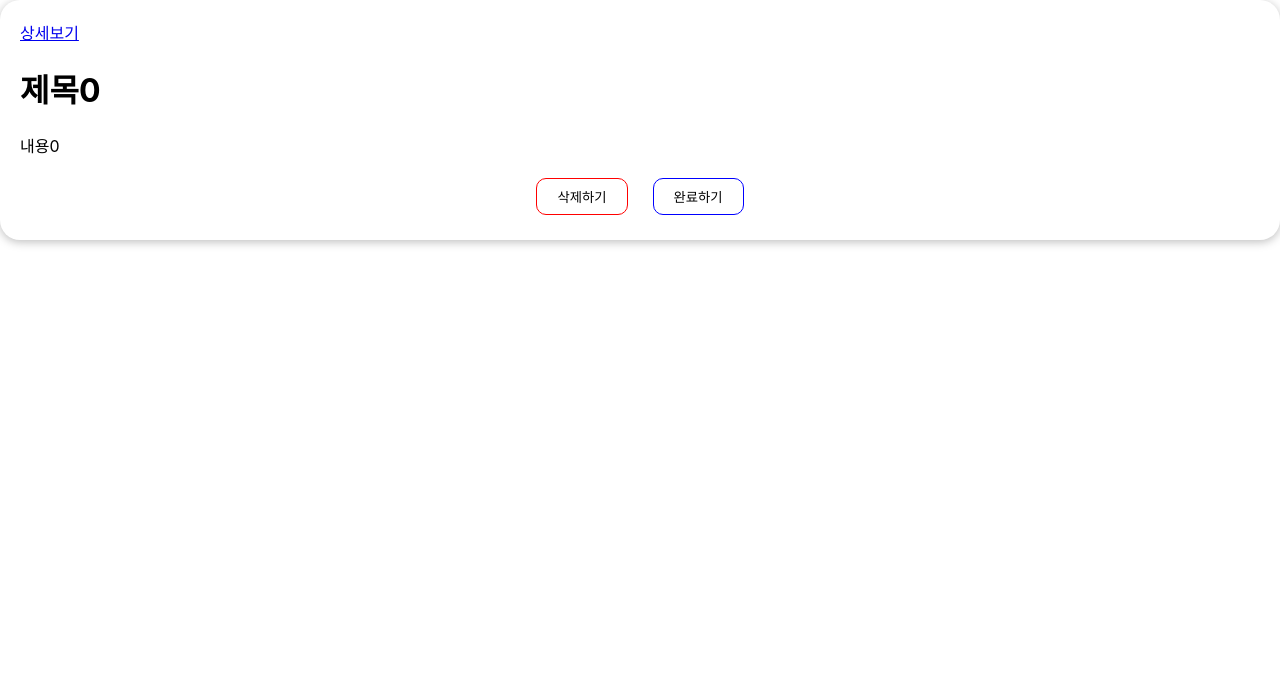
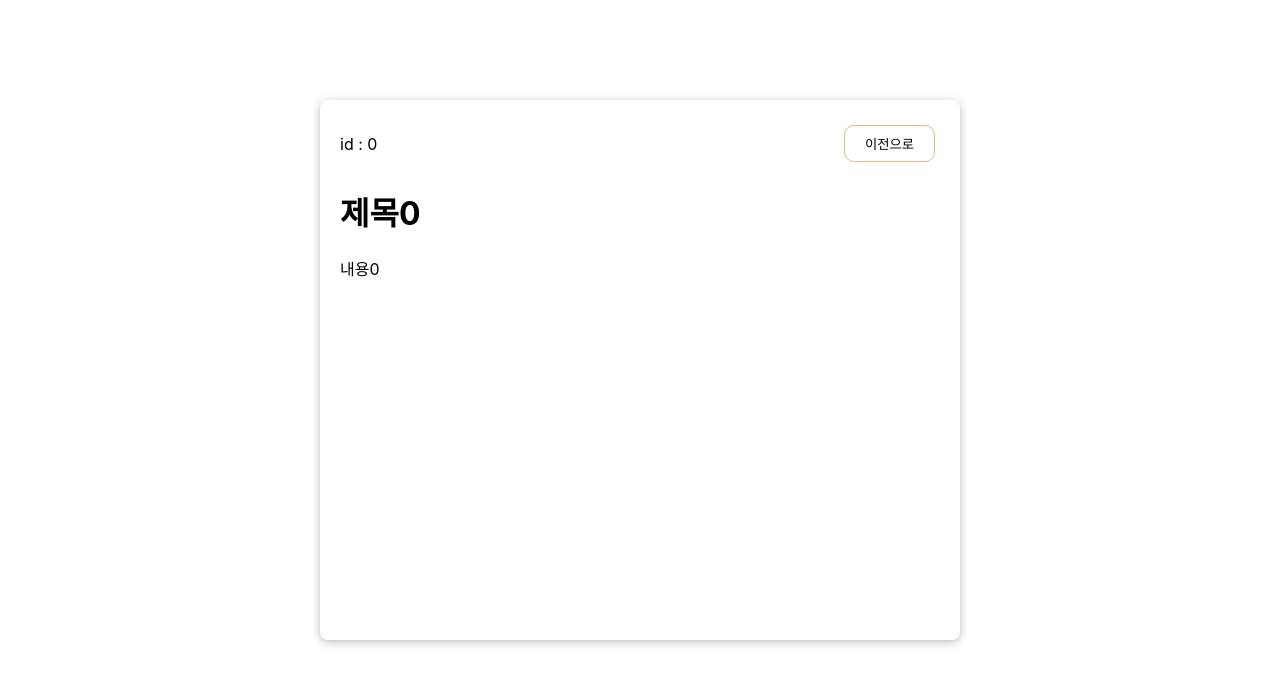
Before and after one commit to mugyeol/react-todo-list, a React (Create React App) app: page /0 in a window 1280 px wide. Shown: the top 684 px of the page. Built offline with nearby package versions, Linux system fonts and the light colour scheme.

Commit message:
release : v2

```diff
--- a/src/component/UI/Card.js
+++ b/src/component/UI/Card.js
@@ -1,26 +1,13 @@
-import React from "react";
+
 import styled from "styled-components";
 
-const Card = (props) => {
-  return (
-    <StCard
-      borderColor={props.borderColor}
-      backgroundColor={props.backgroundColor}
-      margin={props.margin}
-    >
-      {props.children}
-    </StCard>
-  );
-};
-
-export default Card;
 
 export const StCard = styled.div`
   border: 1px solid
-    ${({ borderColor }) => (borderColor === undefined ? "none" : borderColor)};
+    ${({ borderColor }) => borderColor||"none"};
   box-shadow: 0px 2px 10px rgba(0, 0, 0, 0.26);
   background-color: ${({ backgroundColor }) => backgroundColor};
-  border-radius:20px;
+  border-radius: 8px;
   padding: 20px;
-  margin-top:  ${({ margin }) => (margin === undefined ? "20px" : margin)};
+  margin-top:  ${({ margin }) => margin||"20px"};
 `;
--- a/src/component/addTodo/AddTodo.js
+++ b/src/component/addTodo/AddTodo.js
@@ -1,8 +1,8 @@
-import React, { useEffect, useState } from "react";
+import React, { useState } from "react";
 import Button from "../UI/Button";
-import Card from "../UI/Card";
+import { StCard } from "../UI/Card";
 import nextId from "react-id-generator";
-import { useDispatch, useSelector } from "react-redux";
+import { useDispatch } from "react-redux";
 import { addTodo } from "../../redux/modules/todos";
 import styled from "styled-components";
 
@@ -15,6 +15,10 @@ const AddTodo = () => {
   });
   const id = nextId();
   const dispatch = useDispatch();
+  const onChangeHandler = (e) => {
+    const { name, value } = e.target;
+    setTodo({ ...todo, [name]: value });
+  };
   const onSubmitHandler = (e) => {
     e.preventDefault();
     if (todo.title.trim() === "") return;
@@ -26,13 +30,9 @@ const AddTodo = () => {
       id: 0,
     });
   };
-  const onChangeHandler = (e) => {
-    const { name, value } = e.target;
-    setTodo({ ...todo, [name]: value });
-  };
 
   return (
-    <Card backgroundColor="#eee">
+    <StCard backgroundColor="#eee">
       <StFormContainer onSubmit={onSubmitHandler}>
         <label>제목 : </label>
         <input
@@ -43,11 +43,9 @@ const AddTodo = () => {
         />
         <label>내용 : </label>
         <input onChange={onChangeHandler} name="content" value={todo.content} />
-        <Button  type="submit">
-          추가하기
-        </Button>
+        <Button type="submit">추가하기</Button>
       </StFormContainer>
-    </Card>
+    </StCard>
   );
 };
 
@@ -56,7 +54,6 @@ const StFormContainer = styled.form`
   display: flex;
   align-items: center;
   gap: 20px;
-
   input {
     outline: none;
     border: none;
--- a/src/component/header/Header.js
+++ b/src/component/header/Header.js
@@ -1,15 +1,15 @@
 import React from "react";
 import styled from "styled-components";
-import Card, { StCard } from "../UI/Card";
+import { StCard } from "../UI/Card";
 
 const Header = () => {
   return (
-    <Card>
+    <StCard>
       <StContainer>
         <div>TodoList</div>
         <div>React</div>
       </StContainer>
-    </Card>
+    </StCard>
   );
 };
 
@@ -19,16 +19,3 @@ const StContainer = styled.div`
   justify-content: space-between;
   align-items: center;
 `;
-// const StHeaderCard = styled(StCard)`
-
-// margin:30px
-// `
-// const StContainer = styled.div`
-// border: 1px solid #ddd;
-// height: 60px;
-// display: flex;
-// justify-content: space-between;
-// align-items: center;
-// padding: 0 20px;
-// margin-bottom: 24px;
-// `;
--- a/src/component/pages/Detail.js
+++ b/src/component/pages/Detail.js
@@ -1,23 +1,45 @@
 import React, { useEffect } from "react";
 import { useDispatch, useSelector } from "react-redux";
-import { useParams } from "react-router-dom";
+import {  useNavigate, useParams } from "react-router-dom";
+import styled from "styled-components";
 import { getTodoById } from "../../redux/modules/todos";
-import Todo from "../todo/Todo";
+import  { StCard } from "../UI/Card";
+import Button from "../UI/Button"
 
 const Detail = () => {
   const dispatch = useDispatch();
   const todo = useSelector((state) => state.todos.todo);
-  const {id} = useParams();
+  const { id } = useParams();
+  const navigate = useNavigate()
 
   useEffect(() => {
     dispatch(getTodoById(id));
-  },[dispatch,id]);
+  }, [dispatch, id]);
 
   return (
-    <div>
-      <Todo key={todo.id} todo={todo} />
-    </div>
+    <StWrapper>
+      <StContainer>
+        <span>id : {todo.id}</span>
+        <Button onClick={()=>navigate("/")}>이전으로</Button>
+      </StContainer>
+      <div>
+        <h1>{todo.title}</h1>
+        <p>{todo.content}</p>
+      </div>
+    </StWrapper>
   );
 };
 
 export default Detail;
+const StWrapper = styled(StCard)`
+  width: 600px;
+  height: 500px;
+  margin: 100px auto;
+`;
+const StContainer = styled.div`
+  display: flex;
+  justify-content: space-between;
+  align-items: center;
+
+
+`
--- a/src/component/todo/Todo.js
+++ b/src/component/todo/Todo.js
@@ -1,15 +1,14 @@
-import React, { Fragment } from "react";
+import React from "react";
 import { useDispatch } from "react-redux";
 import { Link } from "react-router-dom";
 import styled from "styled-components";
 import { completeTodo, deleteTodo } from "../../redux/modules/todos";
 import Button from "../UI/Button";
-import Card from "../UI/Card";
+import  { StCard } from "../UI/Card";
 
 const Todo = ({ todo }) => {
   const dispatch = useDispatch();
   const deleteTodoHandler = () => {
-    console.log("todo.id", todo.id);
     dispatch(deleteTodo(todo.id));
   };
   const completeTodoHandler = () => {
@@ -17,8 +16,8 @@ const Todo = ({ todo }) => {
   };
 
   return (
-    <Card margin="none">
-      <Link to={`/${todo.id}`}>상세보기</Link>
+    <StContainer margin="none">
+      <Link className="link" to={`/${todo.id}`}>상세보기</Link>
       <h1>{todo.title}</h1>
       <p>{todo.content}</p>
       <StBtnWrapper>
@@ -29,26 +28,19 @@ const Todo = ({ todo }) => {
           {todo.isDone ? "취소하기" : "완료하기"}
         </Button>
       </StBtnWrapper>
-    </Card>
+    </StContainer>
   );
 };
 
 export default Todo;
+const StContainer = styled(StCard)`
+  .link{
+    text-decoration: none;
+  }
 
+`
 const StBtnWrapper = styled.div`
   display: flex;
   justify-content: center;
   gap: 15px;
 `;
-
-// .complete{
-//    border: 1px solid #2A3990;
-// }
-// .delete {
-//   border: 1px solid red;
-// }
-// .delete:hover{
-//   background: red;
-//   border-color: red;
-//   color: white;
-// }
--- a/src/component/todo/TodoList.js
+++ b/src/component/todo/TodoList.js
@@ -1,35 +1,32 @@
 import React, { Fragment } from "react";
 import { useSelector } from "react-redux";
 import styled from "styled-components";
-import Card from "../UI/Card";
+import {StCard} from "../UI/Card";
 import Todo from "./Todo";
 
 const TodoList = () => {
   const todos = useSelector((state) => state.todos.todos);
-  console.log("todos", todos);
   const workingList = todos.filter((el) => !el.isDone);
-  console.log("workingList", workingList);
   const doneList = todos.filter((el) => el.isDone);
-  console.log("doneList", doneList);
 
   return (
     <Fragment>
       <h1>working</h1>
-      <Card borderColor="green">
+      <StCard borderColor="green">
         <StContainer>
           {workingList.map((todo) => (
             <Todo key={todo.id} todo={todo} />
           ))}
         </StContainer>
-      </Card>
+      </StCard>
       <h1>done</h1>
-      <Card borderColor="green">
+      <StCard borderColor="green">
         <StContainer>
           {doneList.map((todo) => (
             <Todo key={todo.id} todo={todo} />
           ))}
         </StContainer>
-      </Card>
+      </StCard>
     </Fragment>
   );
 };
@@ -37,6 +34,6 @@ const TodoList = () => {
 export default TodoList;
 const StContainer = styled.div`
   display: grid;
-  grid-template-columns: 1fr 1fr 1fr;
+  grid-template-columns: 1fr 1fr 1fr 1fr;
   gap: 1rem 1rem;
 `;
--- a/src/redux/modules/todos.js
+++ b/src/redux/modules/todos.js
@@ -15,8 +15,6 @@ export const completeTodo = (payload) => {
 export const getTodoById = (payload) => {
   return { type: GET_TODO_BY_ID, payload };
 };
-//dispatch -> todos : state.todos.todos (todo : state.todos.todo)
-//reducer -> todos : state.todos (todo : state.todo)
 const initialState = {
   todos: [
     {
@@ -24,6 +22,12 @@ const initialState = {
       content: "내용0",
       isDone: false,
       id: "0",
+    },
+    {
+      title: "제목1",
+      content: "내용1",
+      isDone: true,
+      id: "1",
     },
   ],
   todo: {
@@ -44,21 +48,16 @@ const todos = (state = initialState, action) => {
       const stateAfterDelete = state.todos.filter(
         (todo) => todo.id !== action.payload
       );
-      return { ...state, todos: [stateAfterDelete] };
+      return { ...state, todos: stateAfterDelete };
     case COMPLETE_TODO:
       const stateCopy = { ...state };
       const idx = stateCopy.todos.findIndex(
         (todo) => todo.id === action.payload
       );
-      console.log(stateCopy.todos[idx], "stateCopy.todos[idx]");
       stateCopy.todos[idx].isDone = !stateCopy.todos[idx].isDone;
       return { ...state, todos: [...stateCopy.todos] };
     case GET_TODO_BY_ID:
-      console.log(state.todos[0].id,"todo.id")
-      console.log(typeof(action.payload), "action.payload");
-      console.log(state.todos, "state.todos");
       const todo = state.todos.filter((todo) => todo.id === action.payload);
-      console.log(todo, "todo");
       return { ...state, todo: todo[0] };
     default:
       return state;
```
Also changed, not shown: src/index.js (+9 -10 lines).
